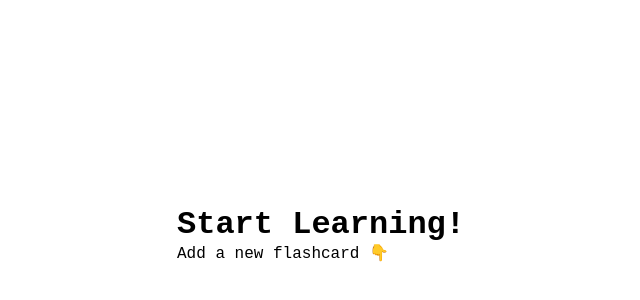
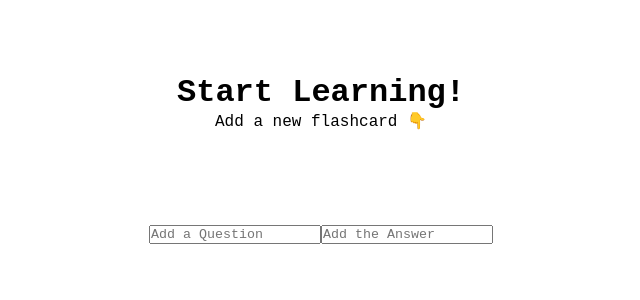
Before and after one commit to carlosb-dev/flashcards-app, a React (Vite) app: page / in a window 1280 px wide. Shown: the part 166-466 px from the top of the page, without its empty margins (319-959 px from the left). Built offline with nearby package versions, Linux system fonts and the light colour scheme; a web font is replaced by a local one.

Commit message:
CreateInput and CreateSection Components added

```diff
--- a/src/App.jsx
+++ b/src/App.jsx
@@ -1,4 +1,6 @@
 import { Title } from './Title';
+import CreateSection from './CreateSection';
+import CreateInput from './CreateInput'
 import './App.css'
 
 function App() {
@@ -7,11 +9,10 @@ function App() {
     <div className='main'>
       <Title />
 
-      {/* <CreateSection>
+      <CreateSection>
         <CreateInput />
-        <Searcher />
       </CreateSection>
-
+{/*
       <StartButton />
 
       <Credits /> */}
--- /dev/null
+++ b/src/CreateInput/index.jsx
@@ -0,0 +1,9 @@
+
+export default function CreateInput() {
+  return (
+    <>
+        <input type="text" placeholder="Add a Question "></input>
+        <input type="text" placeholder="Add the Answer "></input>
+    </>
+  )
+}
--- /dev/null
+++ b/src/CreateSection/index.jsx
@@ -0,0 +1,10 @@
+
+
+export default function CreateSection(props) {
+  return (
+    <div>
+      {/* eslint-disable react/prop-types */}
+      {props.children}
+    </div>
+  )
+}
--- a/src/Title/Title.css
+++ b/src/Title/Title.css
@@ -0,0 +1,9 @@
+.title-wrapper {
+    position: absolute;
+    top: 30vh;
+    display: flex;
+    align-items: center;
+    justify-content: start;
+    flex-direction: column;
+    width: 100%;
+}
--- a/src/Title/index.jsx
+++ b/src/Title/index.jsx
@@ -1,4 +1,4 @@
-
+import "./Title.css"
 
 function Title() {
   return (
```
Also changed, not shown: src/CreateInput/CreateInput.css (added), src/CreateSection/CreateSection.css (added).
